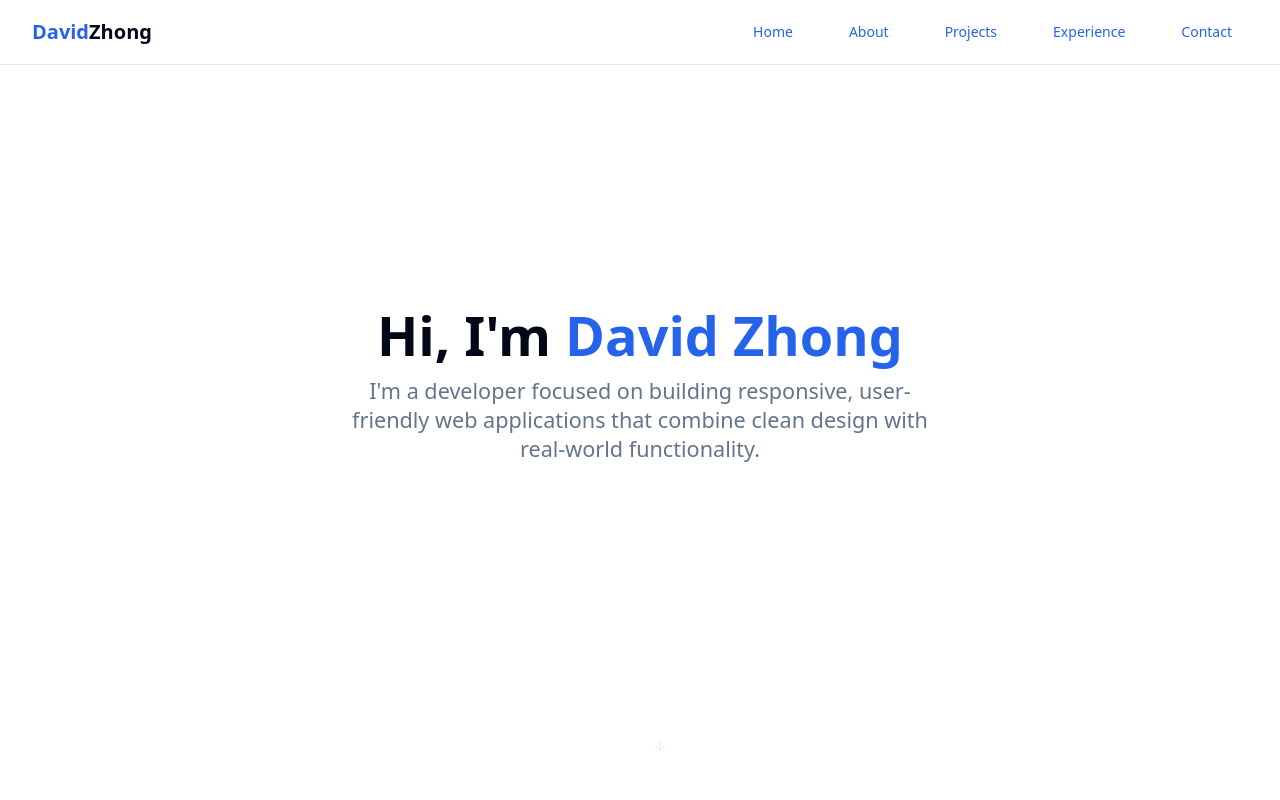
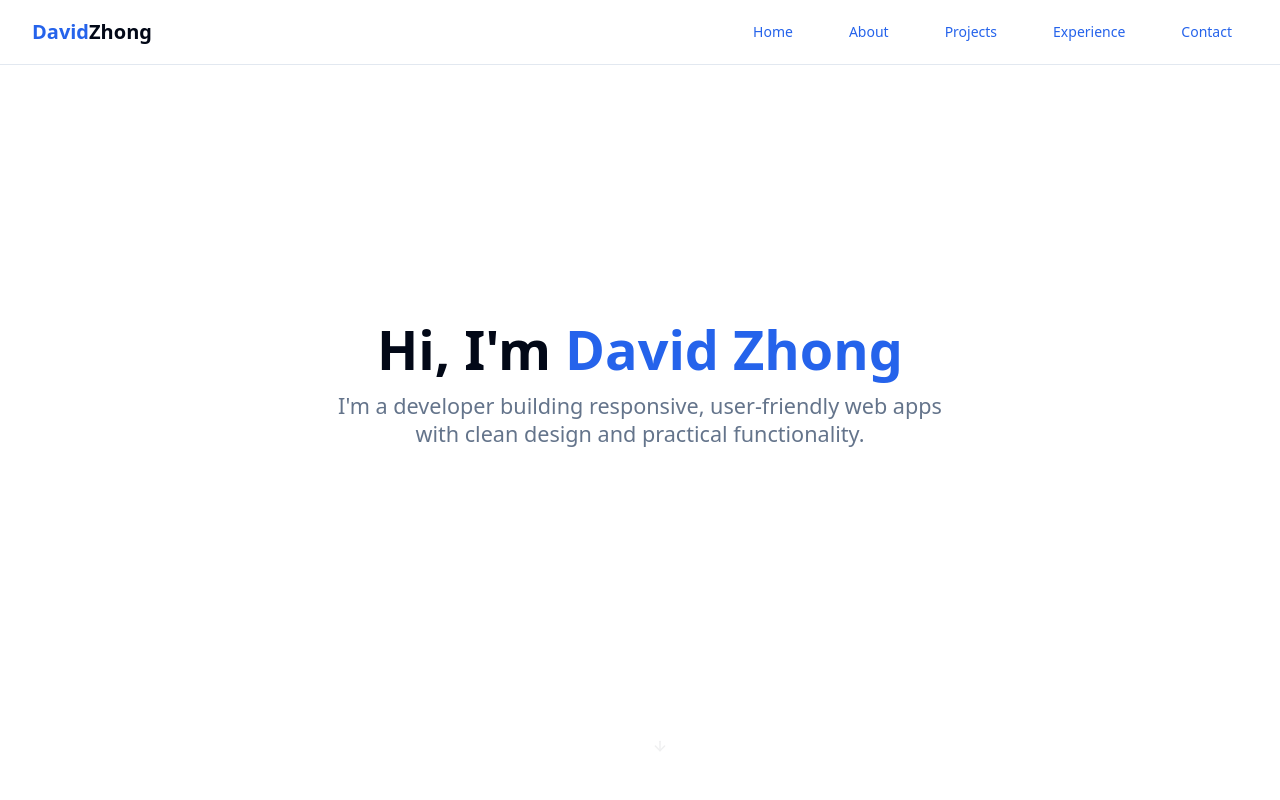
Before and after one commit to david1zhong/personal-website, a Next.js app: page / in a window 1280 px wide. Shown: the top 800 px of the page. Built offline with nearby package versions, Linux system fonts and the light colour scheme.

Commit message:
Update page.tsx

```diff
--- a/app/page.tsx
+++ b/app/page.tsx
@@ -144,7 +144,7 @@ export default function Home() {
               animate={{ opacity: 1, y: 0 }}
               transition={{ duration: 0.5, delay: 0.2 }}
             >
-              I'm a developer focused on building responsive, user-friendly web applications that combine clean design with real-world functionality.
+              I'm a developer building responsive, user-friendly web apps with clean design and practical functionality.
             </motion.p>
           </motion.div>
 
```
